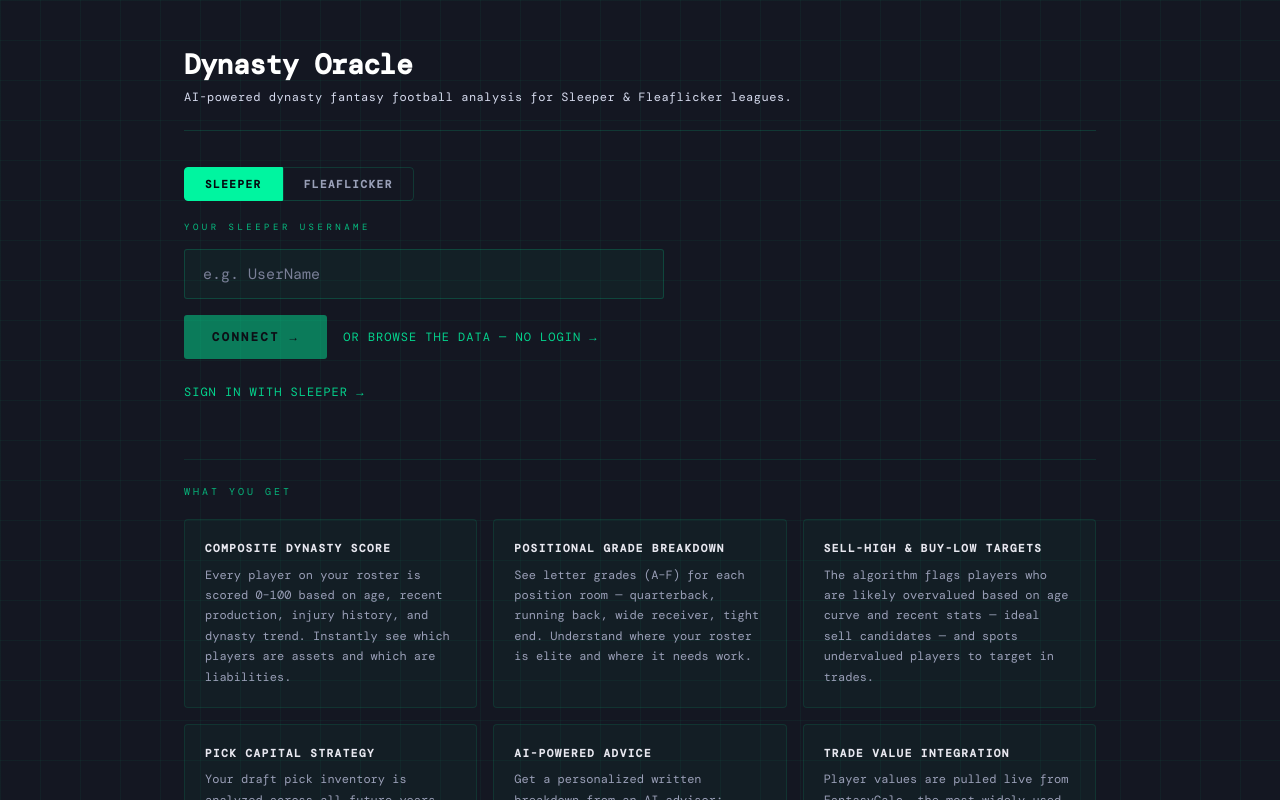
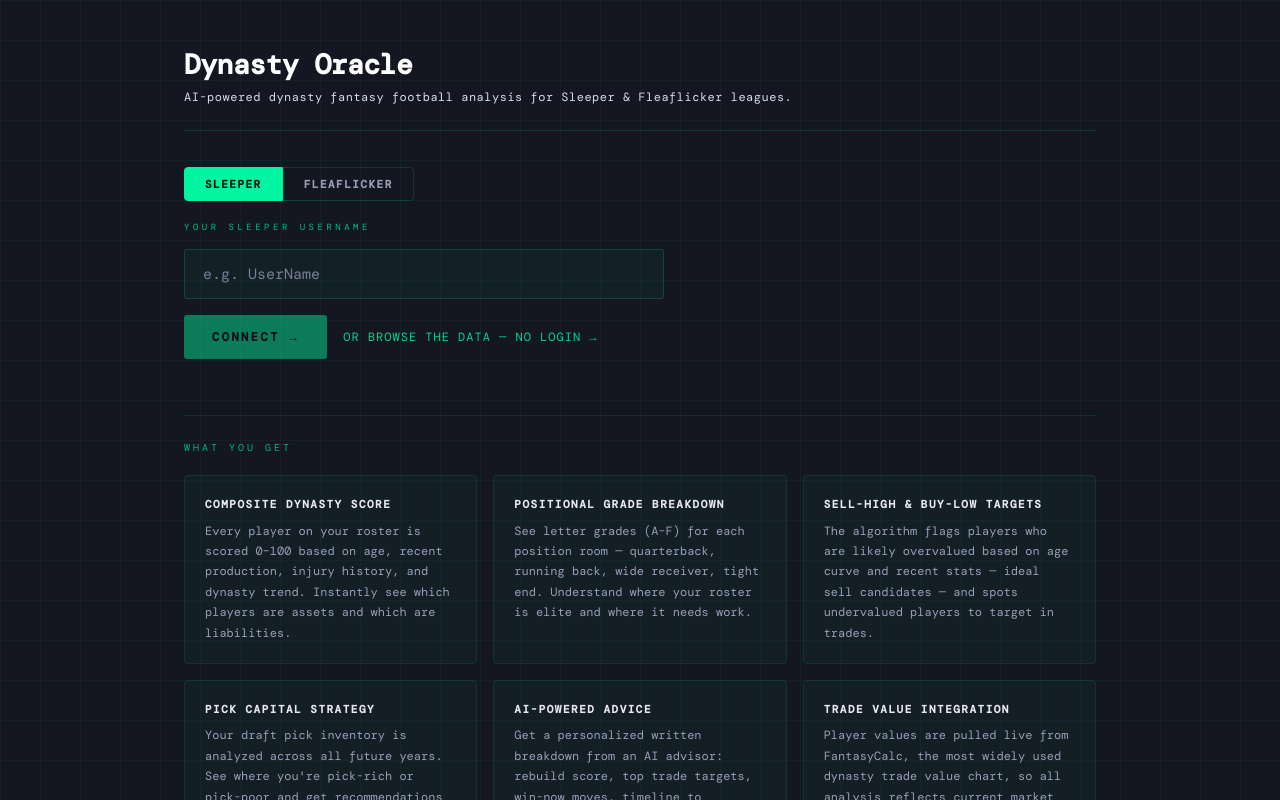
Before and after one commit to Jakobimatagi/rebuild-dyn, a React (Vite) app: page / in a window 1280 px wide. Shown: the top 800 px of the page. Built offline with nearby package versions, Linux system fonts and the light colour scheme; no server answers.

Commit message:
hide sso

```diff
--- a/src/components/InputScreen.jsx
+++ b/src/components/InputScreen.jsx
@@ -135,7 +135,7 @@
 
         {/* Optional account: create an account, then connect Sleeper to verify
             your team. Plain username entry above still works without this. */}
-        <div style={{ marginTop: 20 }}>
+        {/* <div style={{ marginTop: 20 }}>
           {account ? (
             <div>
               <div style={{ fontSize: 13, color: "#00f5a0", letterSpacing: 0.5 }}>
@@ -175,7 +175,7 @@
               Sign in with Sleeper →
             </button>
           )}
-        </div>
+        </div> */}
       </div>
 
       {showLogin && (
```
